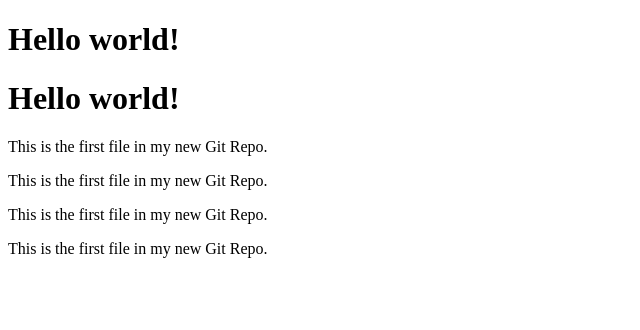
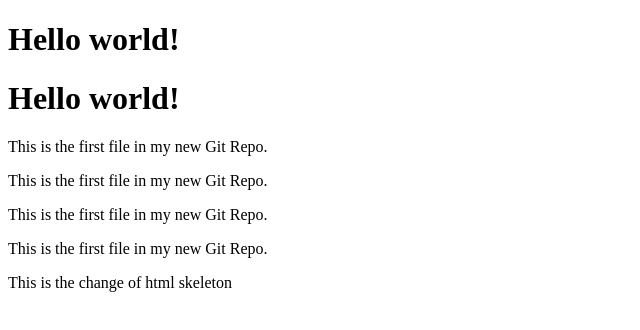
Before and after one commit to techwizard210/hello-world-git, a plain HTML site: page index.html in a window 1280 px wide. Shown: the whole page, without its empty margins (0-640 px from the left). Drawn offline with Linux system fonts and the light colour scheme.

Commit message:
Update index.html

```diff
--- a/index.html
+++ b/index.html
@@ -11,6 +11,7 @@
 <p>This is the first file in my new Git Repo.</p>
 <p>This is the first file in my new Git Repo.</p>
 <p>This is the first file in my new Git Repo.</p>
+<p>This is the change of html skeleton</p>
 
 </body>
 </html>
```
